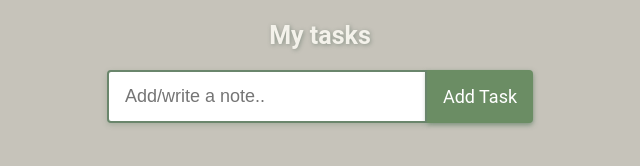
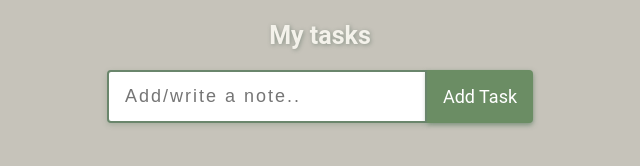
Before and after one commit to DarioDAngeloo/Set-Your-Goals-App-by-dario, a React (Vite) app in the folder set-goals-by-dario/: page / in a window 1280 px wide. Shown: the part 224-390 px from the top of the page, without its empty margins (320-960 px from the left). Built offline with nearby package versions, Linux system fonts and the light colour scheme.

Commit message:
letter spacing

```diff
--- a/set-goals-by-dario/src/stylesheets/Form.css
+++ b/set-goals-by-dario/src/stylesheets/Form.css
@@ -13,6 +13,7 @@
   border-radius: 4px 0 0 4px;
   border: 2px solid #6a866c;
   outline: none;
+  letter-spacing: 2px;
   box-shadow: 0px 2px 5px #6a866c56;
 }
 
```
